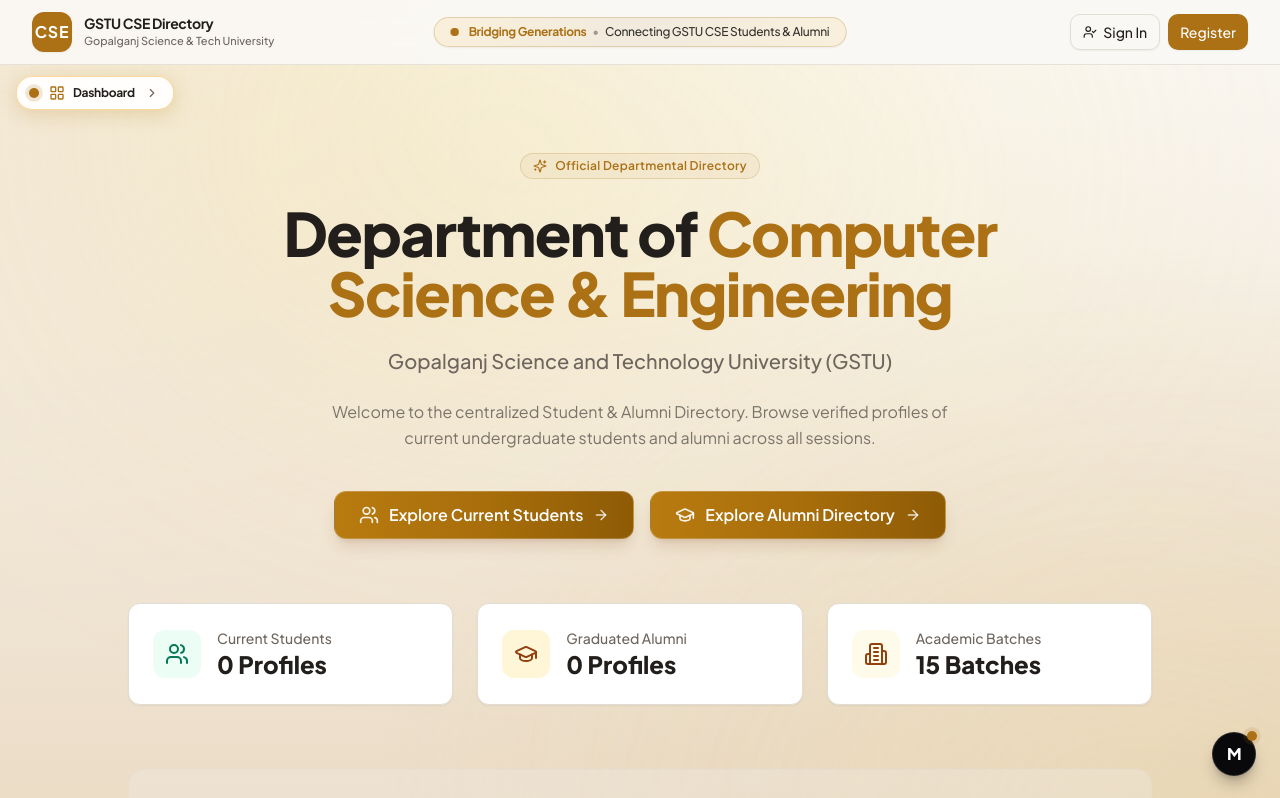
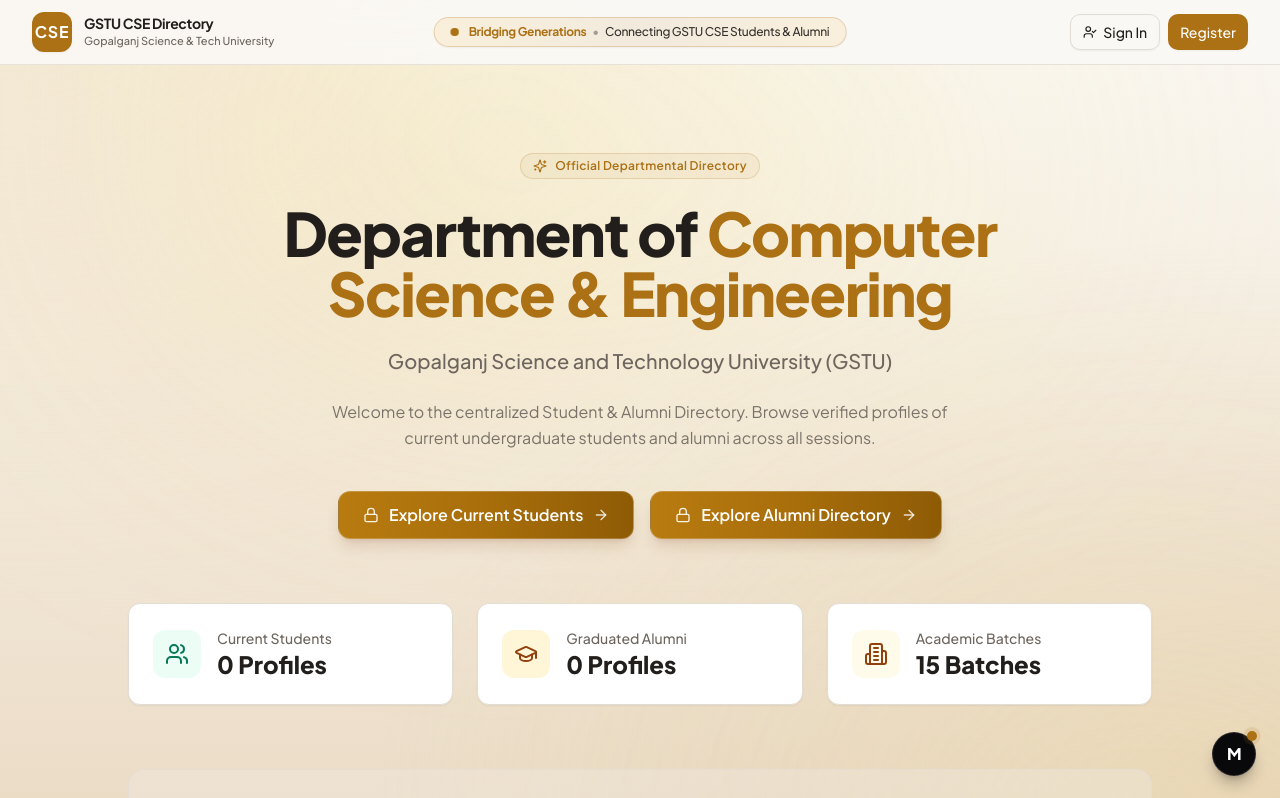
Before and after one commit to mushfiq693-dotcom/CSE-Sync, a Next.js app: page / in a window 1280 px wide. Shown: the top 798 px of the page. Built offline with nearby package versions, Linux system fonts and the light colour scheme; no server answers; the database is empty.

Commit message:
something

```diff
--- a/src/app/(public)/page.tsx
+++ b/src/app/(public)/page.tsx
@@ -1,8 +1,8 @@
 import Link from 'next/link';
-import { Button } from '@/client/components/ui/button';
 import { Card, CardContent } from '@/client/components/ui/card';
 import { ProfileService } from '@/server/services/profile.service';
 import { SessionService } from '@/server/services/session.service';
+import { AuthService } from '@/server/services/auth.service';
 import {
   Users,
   GraduationCap,
@@ -11,6 +11,7 @@ import {
   ShieldCheck,
   Building2,
   Sparkles,
+  Lock,
 } from 'lucide-react';
 
 export const dynamic = 'force-dynamic';
@@ -19,6 +20,13 @@ export default async function HomePage() {
   let studentCount = 0;
   let alumniCount = 0;
   let sessionsCount = 0;
+  let currentUser = null;
+
+  try {
+    currentUser = await AuthService.getCurrentUser();
+  } catch {
+    currentUser = null;
+  }
 
   try {
     const students = await ProfileService.getPublicProfiles({ profile_type: 'student' });
@@ -30,6 +38,8 @@ export default async function HomePage() {
   } catch (err) {
     console.warn('Database connection initial check');
   }
+
+  const isAuthenticated = !!currentUser;
 
   return (
     <div className="space-y-16 py-6 sm:py-10">
@@ -43,7 +53,7 @@ export default async function HomePage() {
         </div>
 
         <h1 className="text-4xl sm:text-5xl md:text-6xl font-black tracking-tight text-foreground leading-tight">
-          Department of <span className="text-primary">Computer Science & Engineering</span>
+          Department of <span className="text-primary">Computer Science &amp; Engineering</span>
         </h1>
 
         <p className="text-lg sm:text-xl font-medium text-muted-foreground">
@@ -51,11 +61,14 @@ export default async function HomePage() {
         </p>
 
         <p className="text-base text-muted-foreground/90 max-w-2xl mx-auto leading-relaxed">
-          Welcome to the centralized Student & Alumni Directory. Browse verified profiles of current undergraduate students and alumni across all sessions.
+          Welcome to the centralized Student &amp; Alumni Directory. Browse verified profiles of current undergraduate students and alumni across all sessions.
         </p>
 
         {/* Primary Action Buttons */}
         <div className="flex flex-wrap items-center justify-center gap-4 pt-4">
+          {isAuthenticated ? (
+            <>
+              {/* Authenticated: Explore Students */}
               <Link href="/students" className="group">
                 <button
                   type="button"
@@ -67,6 +80,7 @@ export default async function HomePage() {
                 </button>
               </Link>
 
+              {/* Authenticated: Explore Alumni */}
               <Link href="/alumni" className="group">
                 <button
                   type="button"
@@ -77,6 +91,36 @@ export default async function HomePage() {
                   <ArrowRight className="h-4 w-4 text-white/80 group-hover:translate-x-1 transition-transform duration-200" />
                 </button>
               </Link>
+            </>
+          ) : (
+            <>
+              {/* Unauthenticated: Locked with Lock icon on the exact same rich golden gradient styling */}
+              <Link href="/login" className="group">
+                <button
+                  type="button"
+                  className="inline-flex items-center justify-center gap-2.5 h-12 px-6 rounded-xl font-semibold text-sm sm:text-base text-white bg-gradient-to-r from-[#B87B10] via-[#A86E0B] to-[#8E5B05] hover:from-[#C48514] hover:to-[#9B6406] shadow-lg shadow-amber-900/15 hover:shadow-xl hover:shadow-amber-900/25 border border-white/20 hover:-translate-y-0.5 active:translate-y-0 transition-all duration-200 cursor-pointer"
+                  title="Sign In required to explore current students"
+                >
+                  <Lock className="h-4 w-4 text-white/90" />
+                  <span>Explore Current Students</span>
+                  <ArrowRight className="h-4 w-4 text-white/80 group-hover:translate-x-1 transition-transform duration-200" />
+                </button>
+              </Link>
+
+              {/* Unauthenticated: Locked Alumni */}
+              <Link href="/login" className="group">
+                <button
+                  type="button"
+                  className="inline-flex items-center justify-center gap-2.5 h-12 px-6 rounded-xl font-semibold text-sm sm:text-base text-white bg-gradient-to-r from-[#B87B10] via-[#A86E0B] to-[#8E5B05] hover:from-[#C48514] hover:to-[#9B6406] shadow-lg shadow-amber-900/15 hover:shadow-xl hover:shadow-amber-900/25 border border-white/20 hover:-translate-y-0.5 active:translate-y-0 transition-all duration-200 cursor-pointer"
+                  title="Sign In required to explore alumni directory"
+                >
+                  <Lock className="h-4 w-4 text-white/90" />
+                  <span>Explore Alumni Directory</span>
+                  <ArrowRight className="h-4 w-4 text-white/80 group-hover:translate-x-1 transition-transform duration-200" />
+                </button>
+              </Link>
+            </>
+          )}
         </div>
 
       </section>
@@ -84,7 +128,8 @@ export default async function HomePage() {
       {/* Directory Metrics & Statistics Cards */}
       <section className="grid grid-cols-1 sm:grid-cols-3 gap-6 max-w-5xl mx-auto">
 
-        <Link href="/students" className="group">
+        {/* Current Students Card */}
+        <Link href={isAuthenticated ? '/students' : '/login'} className="group">
           <Card className="hover:border-primary/50 hover:shadow-md transition-all duration-200 bg-card">
             <CardContent className="p-6 flex items-center gap-4">
               <div className="flex h-12 w-12 items-center justify-center rounded-xl bg-emerald-50 text-emerald-700 dark:bg-emerald-950/40 dark:text-emerald-300">
@@ -100,7 +145,8 @@ export default async function HomePage() {
           </Card>
         </Link>
 
-        <Link href="/alumni" className="group">
+        {/* Graduated Alumni Card */}
+        <Link href={isAuthenticated ? '/alumni' : '/login'} className="group">
           <Card className="hover:border-primary/50 hover:shadow-md transition-all duration-200 bg-card">
             <CardContent className="p-6 flex items-center gap-4">
               <div className="flex h-12 w-12 items-center justify-center rounded-xl bg-amber-100/70 text-amber-800 dark:bg-amber-950/40 dark:text-amber-300">
@@ -116,6 +162,7 @@ export default async function HomePage() {
           </Card>
         </Link>
 
+        {/* Academic Batches Card */}
         <div className="group">
           <Card className="bg-card">
             <CardContent className="p-6 flex items-center gap-4">
@@ -158,7 +205,7 @@ export default async function HomePage() {
 
           <div className="space-y-2">
             <div className="flex items-center gap-2 font-bold text-foreground">
-              <Building2 className="h-4 w-4 text-primary" /> Career & Connections
+              <Building2 className="h-4 w-4 text-primary" /> Career &amp; Connections
             </div>
             <p className="text-xs text-muted-foreground leading-relaxed">
               Explore alumni employment status, workplace locations, and professional social profiles.
--- a/src/client/components/layout/app-sidebar.tsx
+++ b/src/client/components/layout/app-sidebar.tsx
@@ -42,8 +42,8 @@ export function AppSidebar({ currentUser }: AppSidebarProps) {
     };
   }, [isOpen]);
 
-  // The Dashboard floating trigger and drawer is ONLY active on the Home page ('/')
-  if (pathname !== '/') {
+  // Only render the floating Dashboard trigger and drawer if user is SIGNED IN and on the Home page ('/')
+  if (!currentUser || pathname !== '/') {
     return null;
   }
 
@@ -64,7 +64,7 @@ export function AppSidebar({ currentUser }: AppSidebarProps) {
 
   return (
     <>
-      {/* ─── Floating "Dashboard" Trigger Pill: Placed right below the CSE logo on the left (Home Page Only) ─── */}
+      {/* ─── Floating "Dashboard" Trigger Pill: Placed right below the CSE logo on the left (Signed In Users on Home Page Only) ─── */}
       <div className="fixed left-3 sm:left-4 top-[4.75rem] z-40">
         <motion.button
           type="button"
```
Lines whose indentation alone changed are shown as unchanged.
